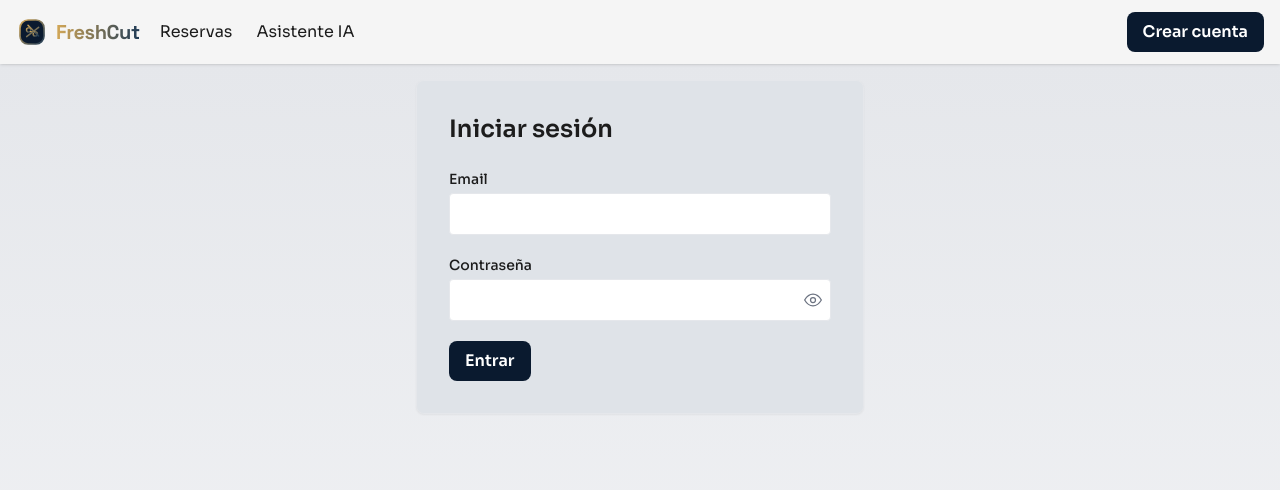
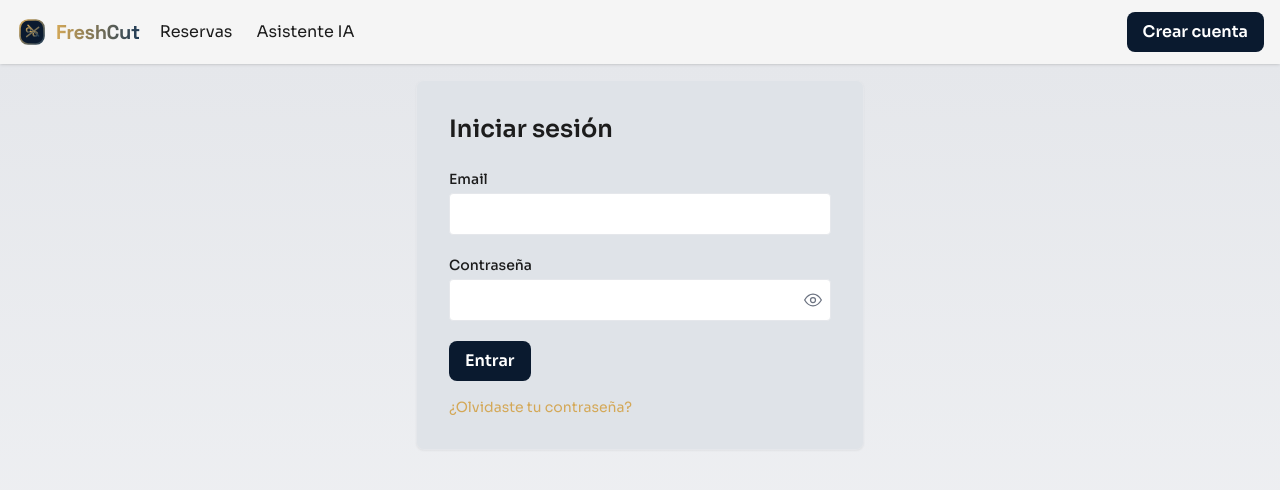
Before and after one commit to freshcutm/freshCut-Frontend, an Angular app: page /auth/login in a window 1280 px wide. Shown: the top 490 px of the page. Built offline with nearby package versions, Linux system fonts and the light colour scheme.

Commit message:
cambios en el frontend en la contraseña

```diff
--- a/src/app/features/auth/login.component.ts
+++ b/src/app/features/auth/login.component.ts
@@ -43,6 +43,9 @@ import { NotificationsService } from '../../ui/notifications.service';
           <span>Iniciando sesión...</span>
         </div>
       </form>
+      <div class="text-sm text-gray-600 mt-4">
+        <a routerLink="/auth/reset" class="text-indigo-600 hover:underline">¿Olvidaste tu contraseña?</a>
+      </div>
     </div>
   `
 })
```
